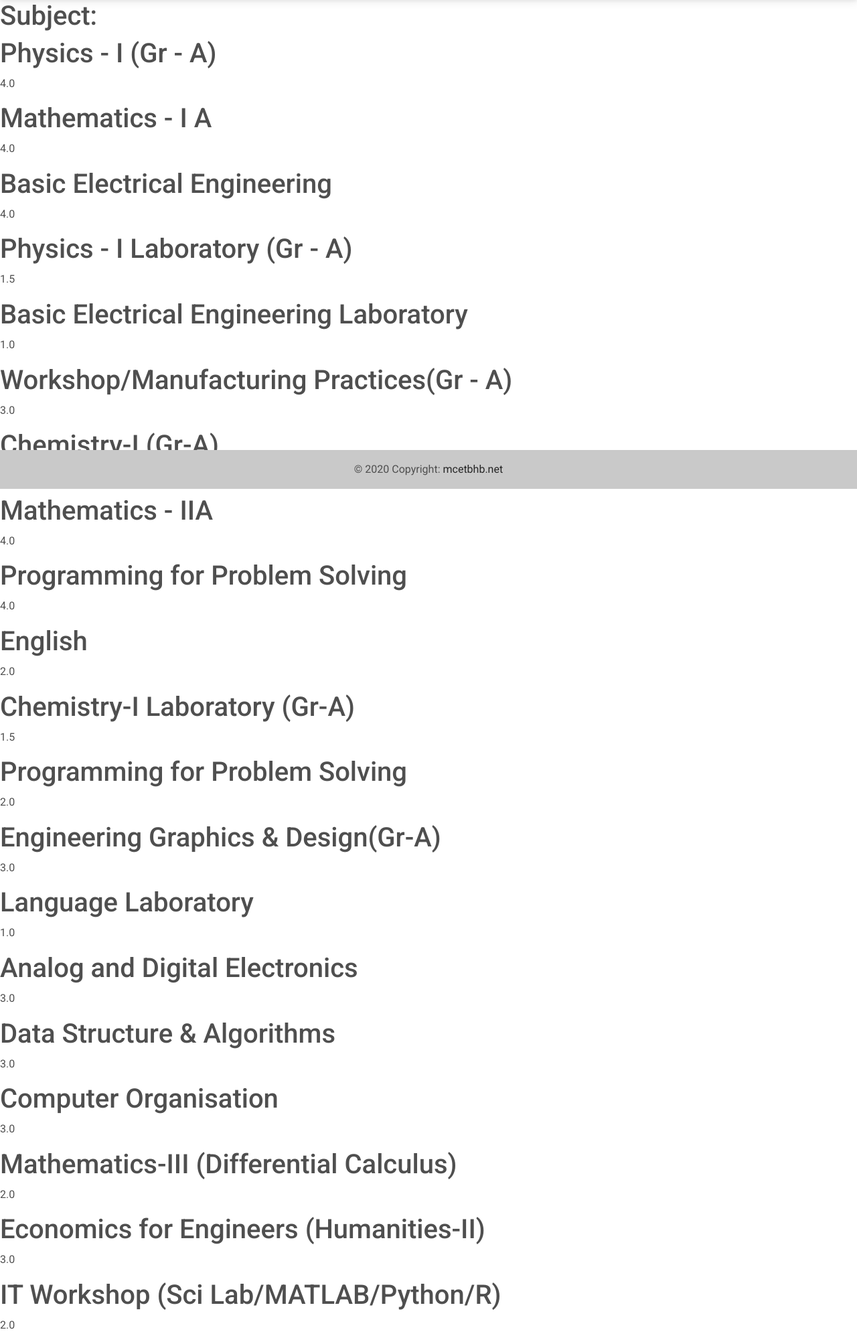
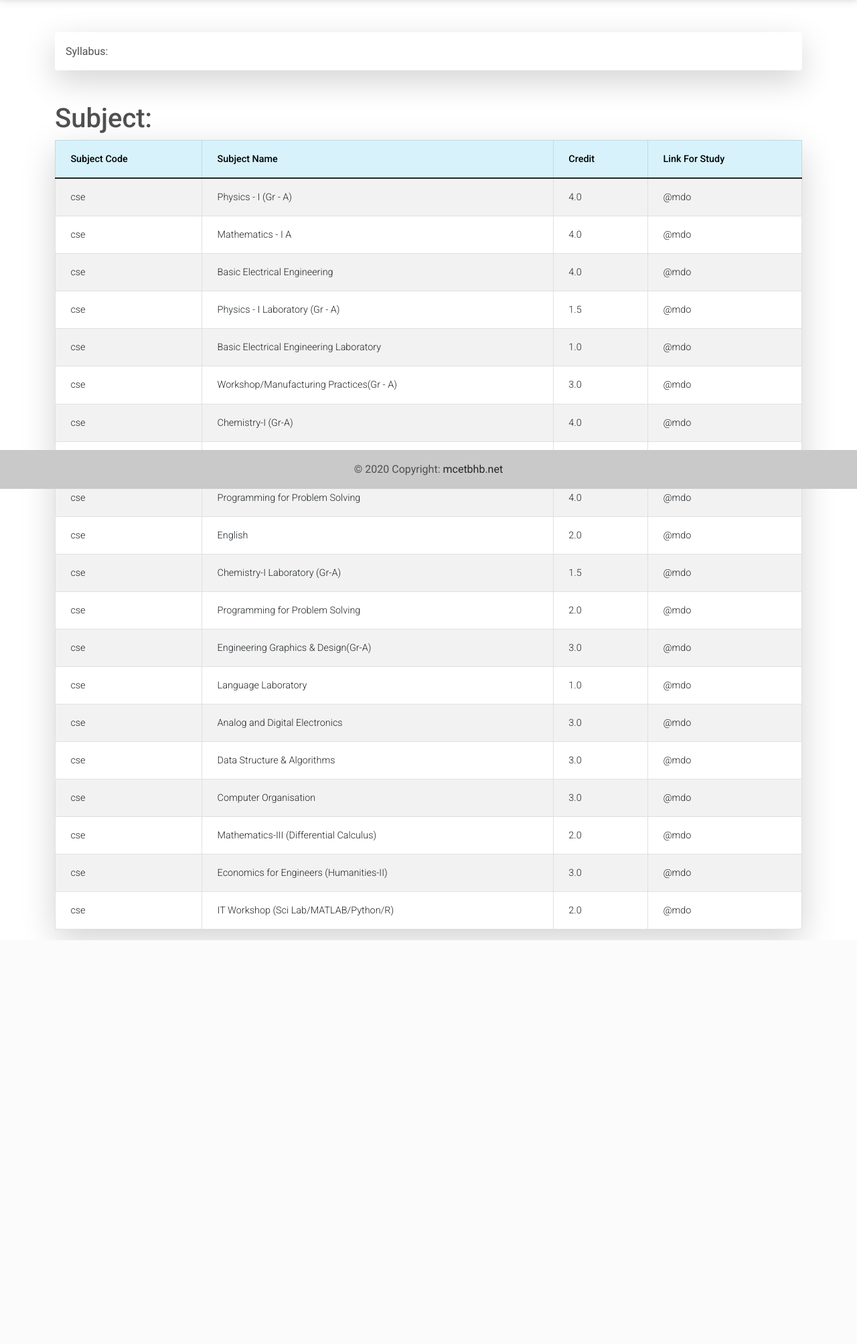
Before and after one commit to Upendra0/College-Space, a Django app: template college_space/resources/templates/resources/study_materials.html in a window 1280 px wide. Shown: the part 70-2077 px from the top of the page at 67% size. After the commit the page ends 1474 px from the top, so only its background shows below. Run offline with Django 3.2, Linux system fonts and the light colour scheme; the template is opened without the code that fills it: values that come from a table or form of the project are taken from there, others are empty; data comes from the database, SQL or seed files in the repository; both versions use the stored data as it was after the commit; some libraries are stand-ins or nearby versions.

Commit message:
feat&fix:by Jawed

```diff
--- a/college_space/resources/templates/resources/study_materials.html
+++ b/college_space/resources/templates/resources/study_materials.html
@@ -4,10 +4,34 @@
 <title> College Space | Study Materials </title>
 {% endblock title %}
 {% block content %}
+    <div class = "container">
+        <div class="shadow-lg p-3 mb-5 mt-5 bg-white rounded">
+        Syllabus:
+        </div>
+        <h1>Subject:</h1>
+        <table class="table shadow-lg table-striped table-bordered table-hover table-responsive">
+        <thead>
+            <tr class="table-info">
+            <th scope="col">Subject Code</th>
+            <th scope="col">Subject Name</th>
+            <th scope="col">Credit</th>
+            <th scope="col">Link For Study</th>
+            </tr>
+        </thead>
+        <tbody>
+            {% for subject in subjects %}
+            <tr>
+            <td scope="row">{{ subject.department }}</td>
+            <td>{{ subject.name }}</td>
+            <td>{{ subject.credit }}</td>
+            <td>@mdo</td>
+            </tr>
+            {% endfor %}
 
-<h1>Subject:</h1>
-{% for subject in subjects %}
-<h1> {{ subject.name }} </h1>
-<p> {{ subject.credit }} </p>
-{% endfor %}
+        </tbody>
+        </table>
+    </div>
+<a></a>
+
+
 {% endblock content %}
```
Also changed, not shown: college_space/users/templates/users/profile.html (+19 -2 lines), college_space/db.sqlite3.
